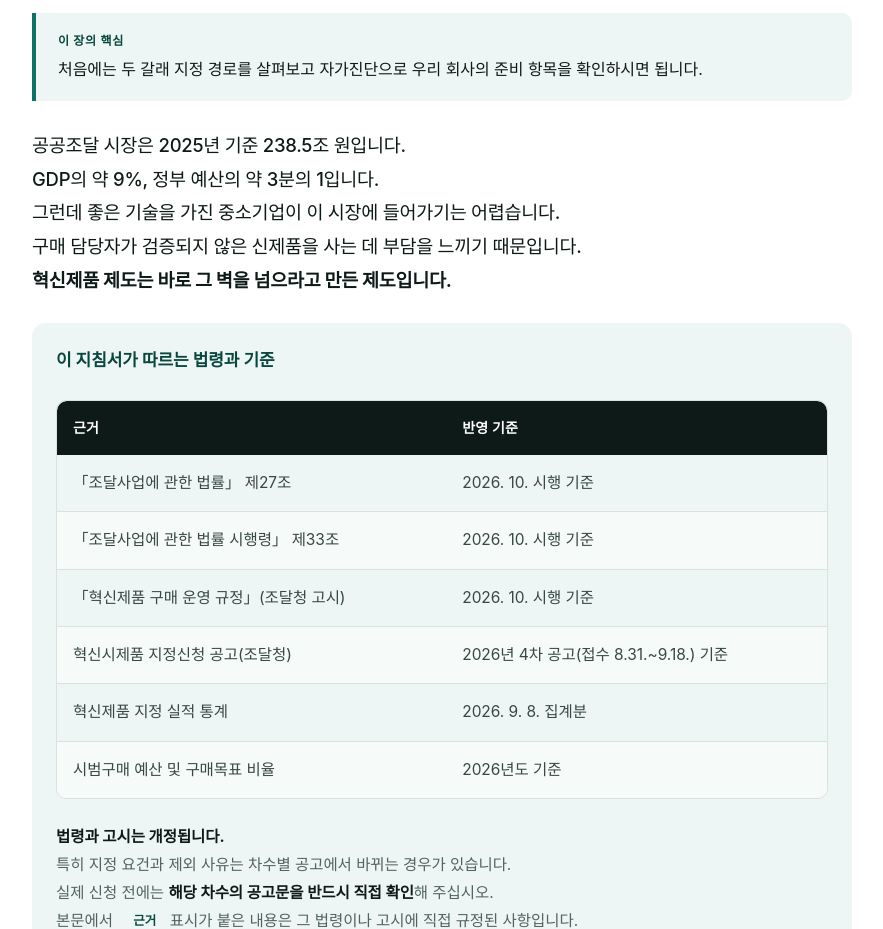
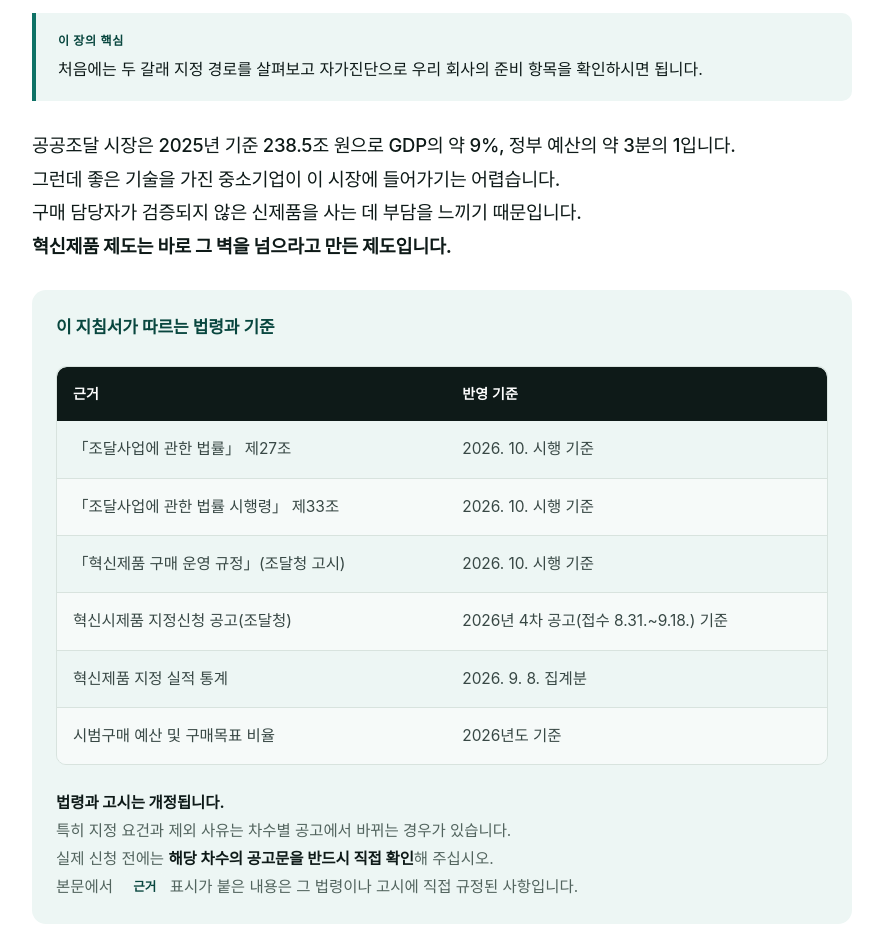
Before and after one commit to onestopkipcc-web/scaleup-matching, a plain HTML site: page docs/index.html in a window 1280 px wide. Shown: the part 860-1789 px from the top of the page, without its empty margins (308-1191 px from the left). Drawn offline with Linux system fonts and the light colour scheme; a web font is replaced by a local one.

Commit message:
지침서 수정 — 2026-10-20 18:00

```diff
--- a/docs/index.html
+++ b/docs/index.html
@@ -475,8 +475,7 @@ a:focus-visible,button:focus-visible,summary:focus-visible,.opt:focus-within{out
 <p class="d">이 지침서가 무엇을 다루는지, 어느 시점을 기준으로 썼는지 먼저 밝힙니다.</p></div>
 <div class="chapter-key"><b>이 장의 핵심</b>처음에는 두 갈래 지정 경로를 살펴보고 자가진단으로 우리 회사의 준비 항목을 확인하시면 됩니다.</div>
 
-<p class="lead">공공조달 시장은 2025년 기준 238.5조 원입니다.<br>
-GDP의 약 9%, 정부 예산의 약 3분의 1입니다.<br>
+<p class="lead">공공조달 시장은 2025년 기준 238.5조 원으로 GDP의 약 9%, 정부 예산의 약 3분의 1입니다.<br>
 그런데 좋은 기술을 가진 중소기업이 이 시장에 들어가기는 어렵습니다.<br>
 구매 담당자가 검증되지 않은 신제품을 사는 데 부담을 느끼기 때문입니다.<br>
 <strong>혁신제품 제도는 바로 그 벽을 넘으라고 만든 제도입니다.<br>
```
